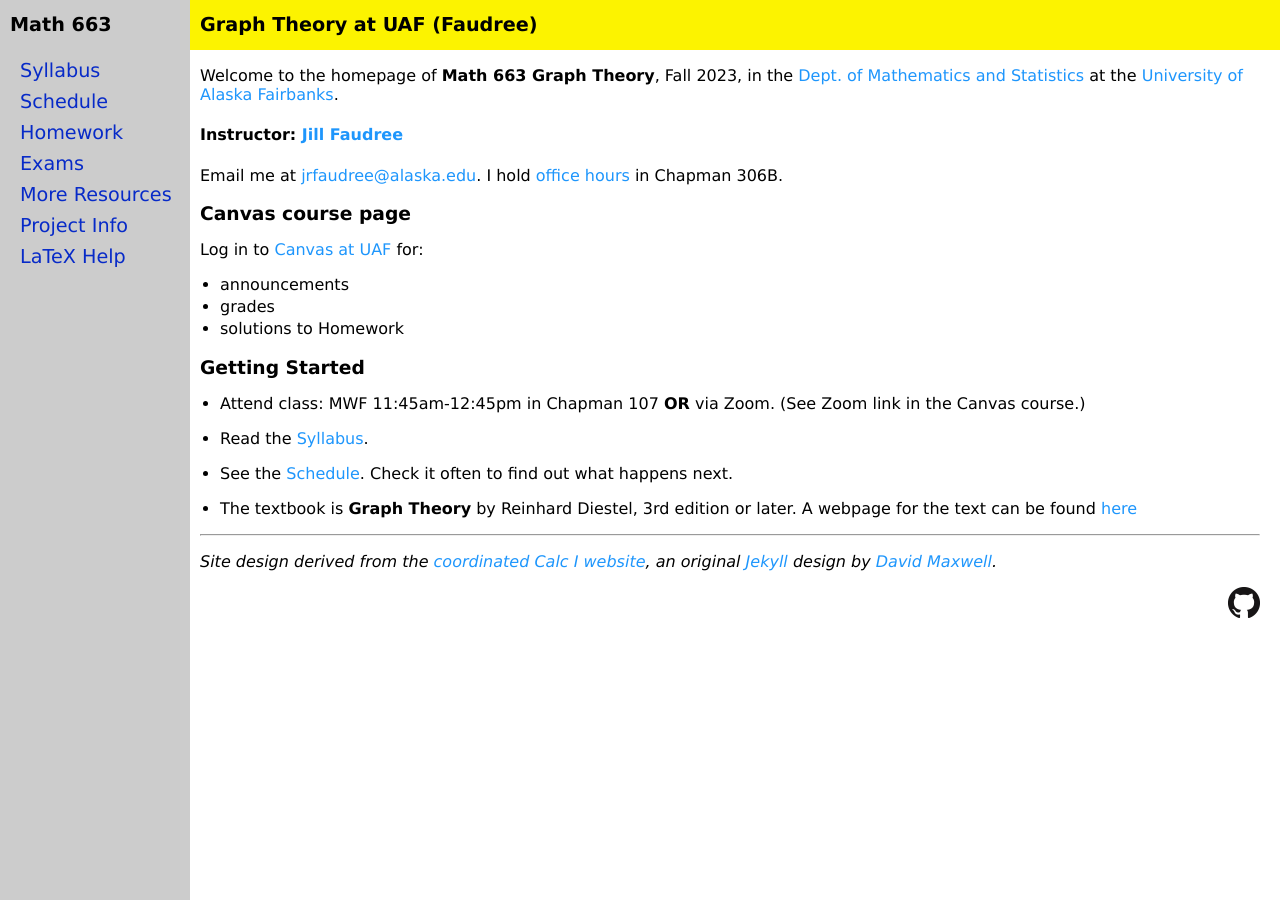
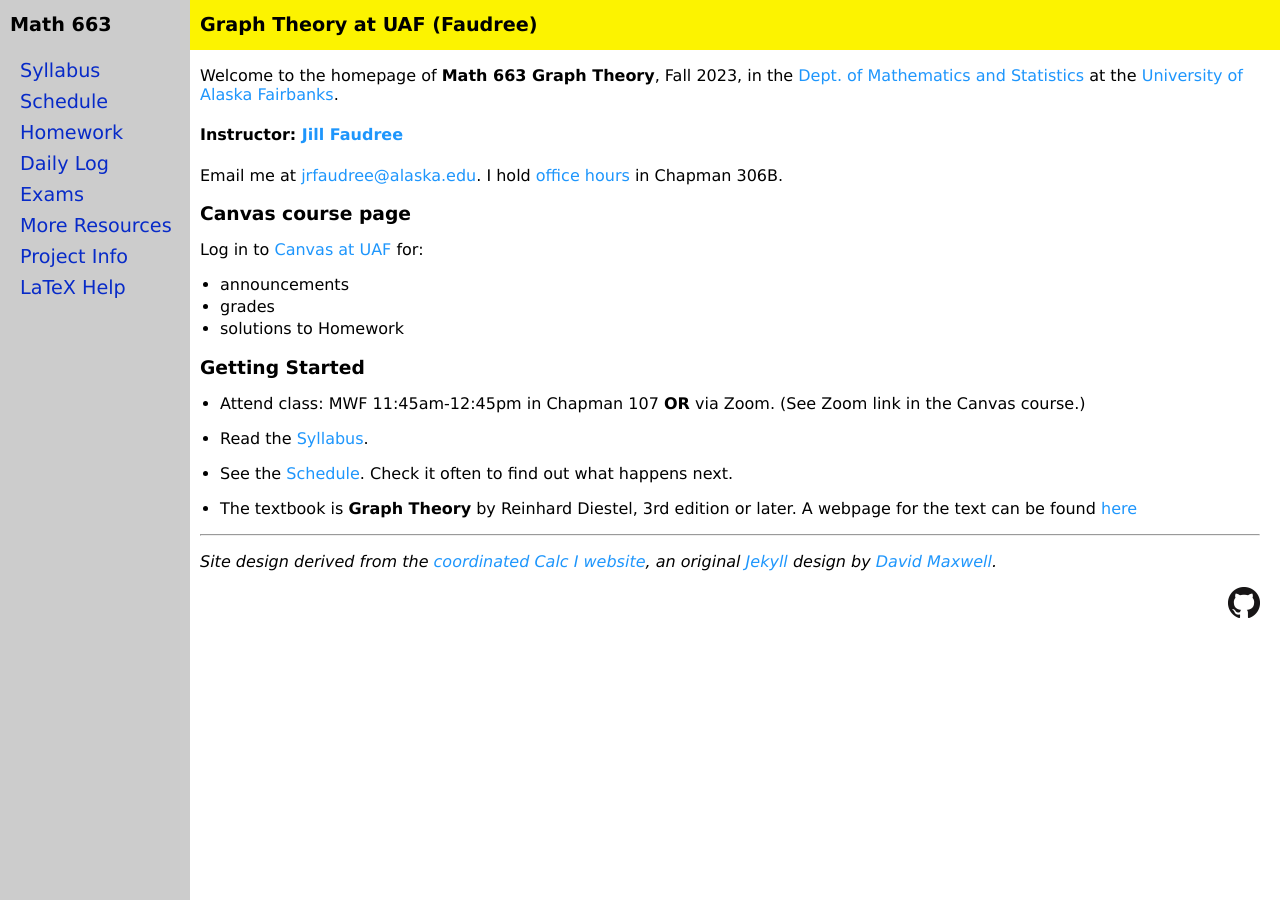
Before and after one commit to jrfaudree/GradGT, a Jekyll site: the page built from index.md, in a window 1280 px wide. Built offline with Jekyll 4.4.1, drawn with Linux system fonts in a browser that asks for light colours.

Commit message:
Update toc.yml

```diff
--- a/_data/toc.yml
+++ b/_data/toc.yml
@@ -11,6 +11,9 @@ docs:
 - title: Homework
   url: homework.html
 
+- title: Daily Log
+  url: dailylog.html
+
 - title: Exams
   url: exams.html
 
```
